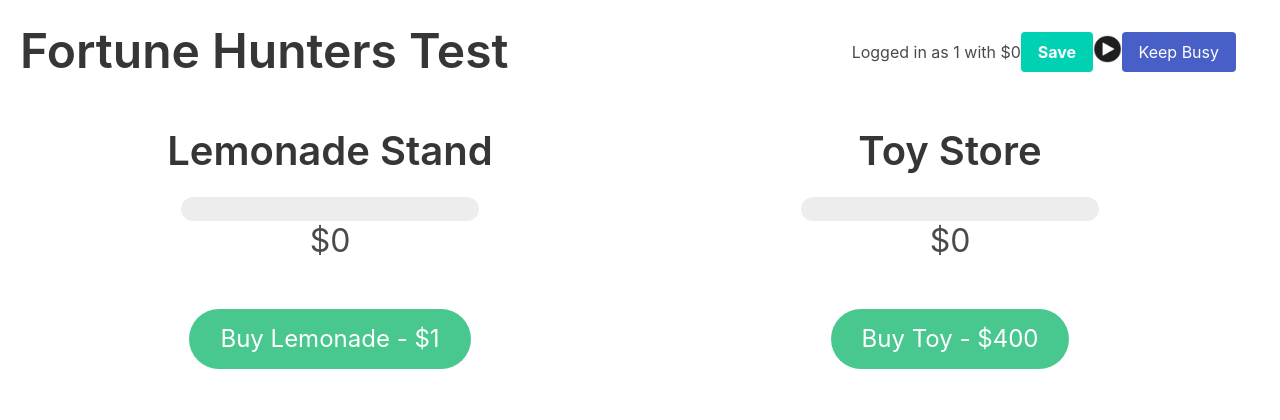
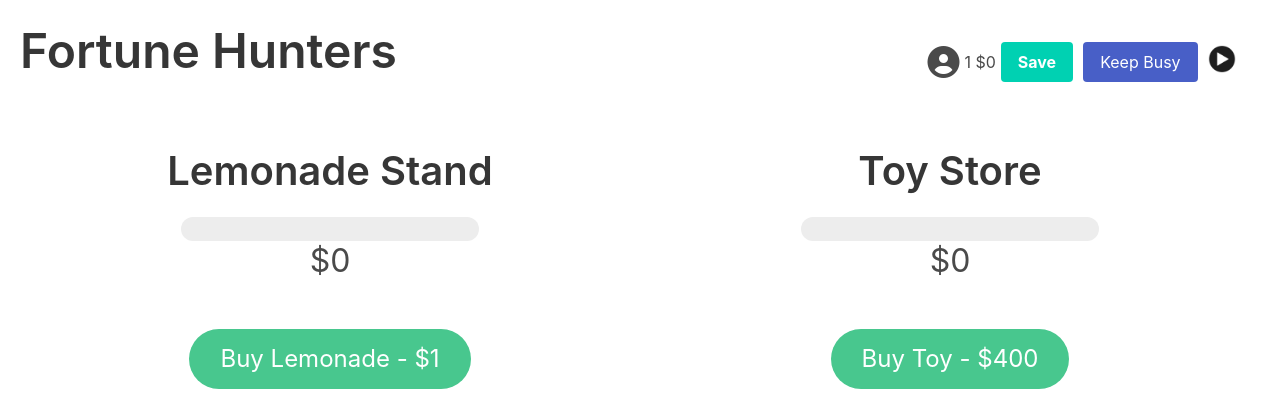
Before and after one commit to CompKat/FortuneHunters, a PHP site: page /index.php in a window 1280 px wide. Shown: the top 420 px of the page. Run offline with PHP 8.4, Linux system fonts and the light colour scheme; the visitor is signed in with stand-in values (Sample User, id 1); data that the repository does not hold is empty; some libraries are stand-ins or nearby versions.

Commit message:
UI improvements

```diff
--- a/index.php
+++ b/index.php
@@ -10,6 +10,7 @@
         <meta name="viewport" content="width=device-width, initial-scale=1.0">
         <link rel="stylesheet" href="https://cdn.jsdelivr.net/npm/bulma@0.9.2/css/bulma.min.css">
         <link rel="stylesheet" href="loading.css">
+        <script src="https://kit.fontawesome.com/d03f11bef0.js" crossorigin="anonymous"></script>
 
         <title>Fortune Hunters</title>
 
@@ -18,9 +19,9 @@
     <body>
         <br>
         <div class="container is-fluid">
-            <nav class="navbar" role="navigation" aria-label="main navigation">
+            <nav class="navbar" role="navigation" aria-label="main navigation" style="position:sticky; top:0;">
                 <div class="navbar-brand">
-                    <p class="title is-1">Fortune Hunters Test</p>
+                    <p class="title is-1">Fortune Hunters</p>
                 </div>
                 <div class="navbar-end">
                     <div class="navbar-item">
@@ -34,7 +35,7 @@
                                 $toy = 0;
                                 $tech = 0;
                                 $car = 0;
-                                echo "<p id='money' class='${id}'>Logged in as ${id} with $${money}</p>";
+                                echo "<i class='fas fa-user-circle' style='font-size:xx-large;'></i><p id='money' class='${id}' style='margin:5px;'> ${id} $${money}</p>";
                                 echo '<a id="save" class="button is-primary"><strong>Save</strong></a>';
                             } else {
                                 $money = 1;
@@ -51,8 +52,10 @@
                                 echo '</div>';
                             }
                         ?>
-                        <a id="music" class="" data-playing="false" role="switch" aria-checked="false" style="background-color: rgba(0,0,0,0); border-width: 0px;"><img id="music-img" src="images/play.png"></a>
-                        <button id="weather" class="button is-link"><span>Keep Busy</span></button>
+                        <button id="weather" class="button is-link" style="margin:10px;"><span>Keep Busy</span></button>
+                        <a id="music" class="" data-playing="false" role="switch" aria-checked="false" style="background-color: rgba(0,0,0,0); border-width: 0px;">
+                            <img id="music-img" src="images/play.png">
+                        </a>
                     </div>
                 </div>
             </nav><br><br>
```
